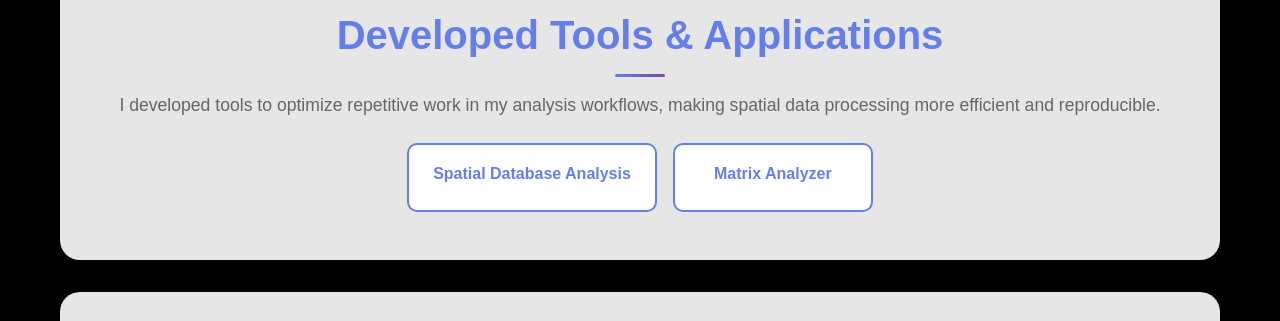
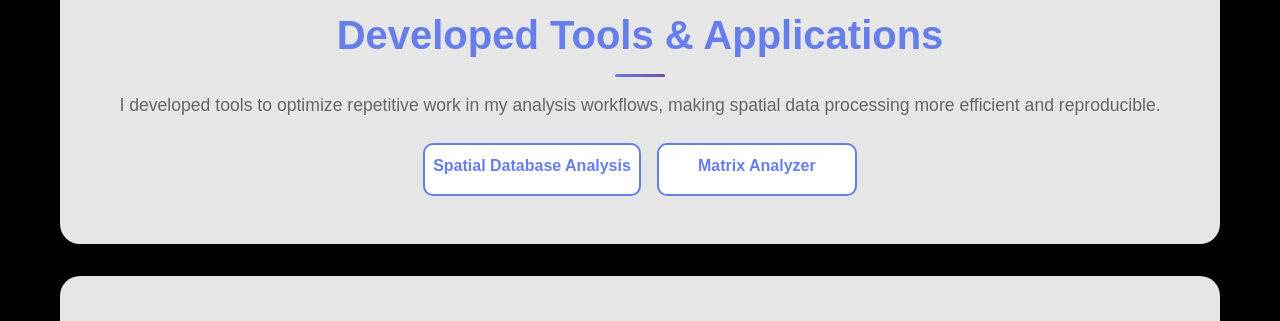
Before and after one commit to yanchenggis/official, a plain HTML site: page index.html in a window 1280 px wide. Shown: the part 2171-2492 px from the top of the page. Drawn offline with Linux system fonts and the light colour scheme.

Commit message:
Update index.html

```diff
--- a/index.html
+++ b/index.html
@@ -220,7 +220,7 @@
         .tool-link-box {
             display: flex;
             flex-direction: column;
-            padding: 1rem 1.5rem;
+            padding: 0.5rem 0.5rem;
             background: white;
             border: 2px solid #667eea;
             border-radius: 10px;
```
